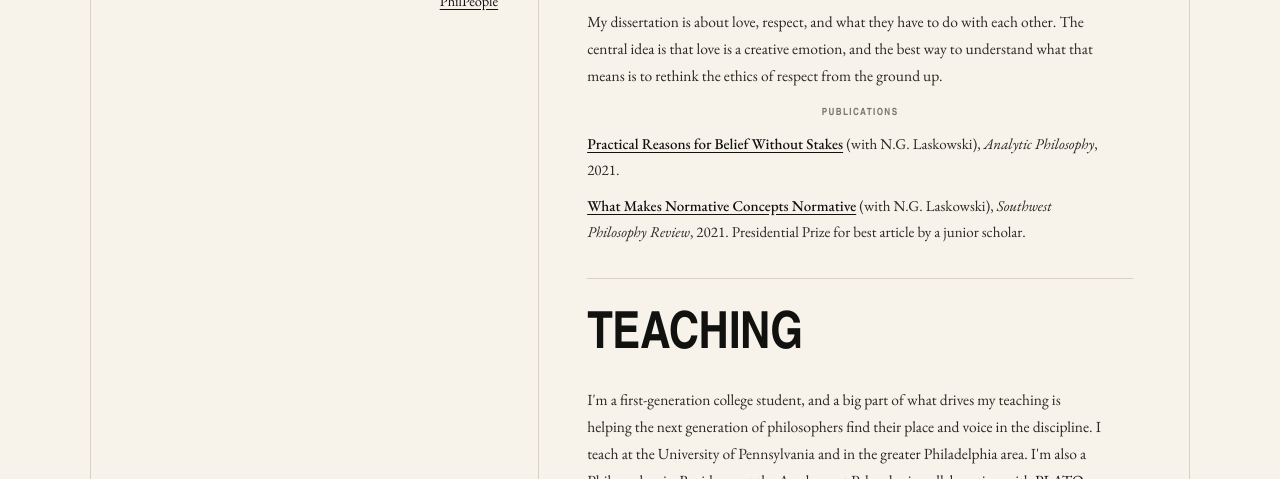
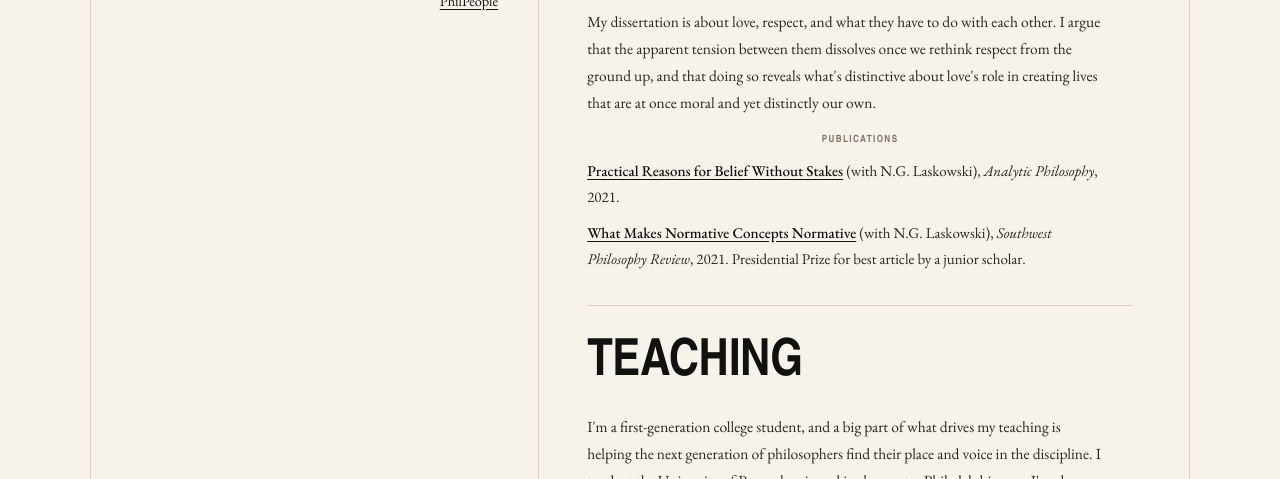
Before and after one commit to shawnxhernandez94-dot/shawnxhernandez94-dot.github.io, a plain HTML site: page index.html in a window 1280 px wide. Shown: the part 621-1100 px from the top of the page. Drawn offline with nearby package versions, Linux system fonts and the light colour scheme; a web font is replaced by a local one.

Commit message:
Update index.html

```diff
--- a/index.html
+++ b/index.html
@@ -363,7 +363,7 @@
 
       <!-- Research -->
       <div class="section-head" id="research">Research</div>
-      <p>My dissertation is about love, respect, and what they have to do with each other. The central idea is that love is a creative emotion, and the best way to understand what that means is to rethink the ethics of respect from the ground up.</p>
+      <p> My dissertation is about love, respect, and what they have to do with each other. I argue that the apparent tension between them dissolves once we rethink respect from the ground up, and that doing so reveals what's distinctive about love's role in creating lives that are at once moral and yet distinctly our own.</p>
 
       <div class="work-group">
         <div class="work-group-label">publications</div>
```
